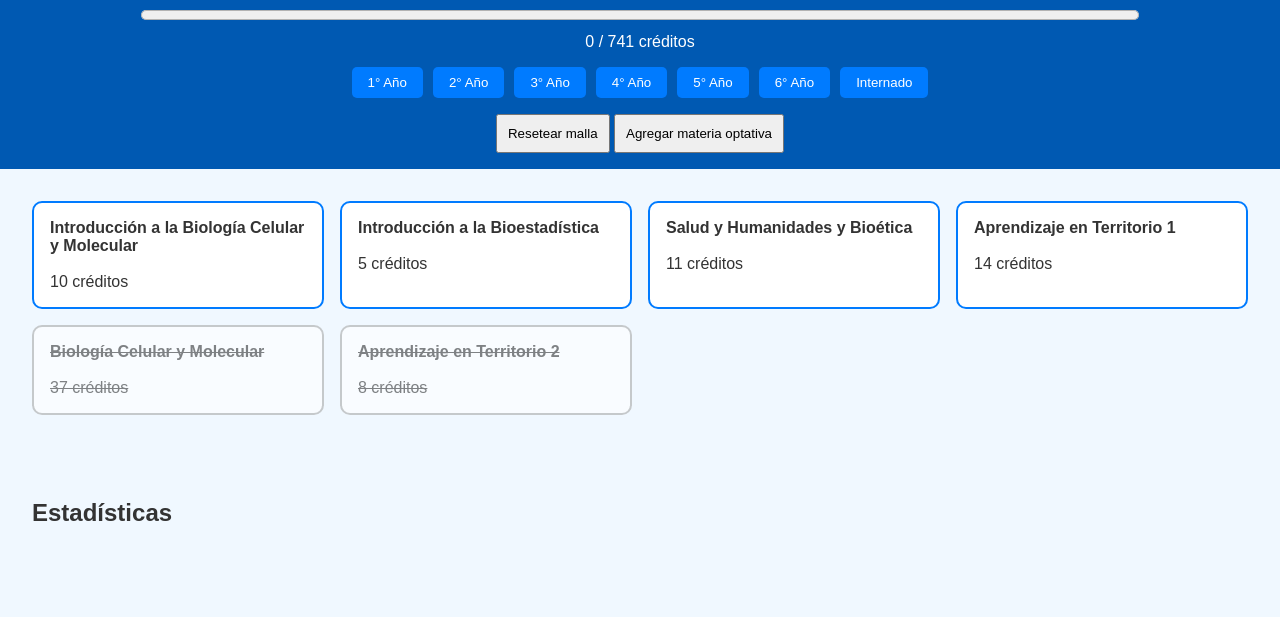
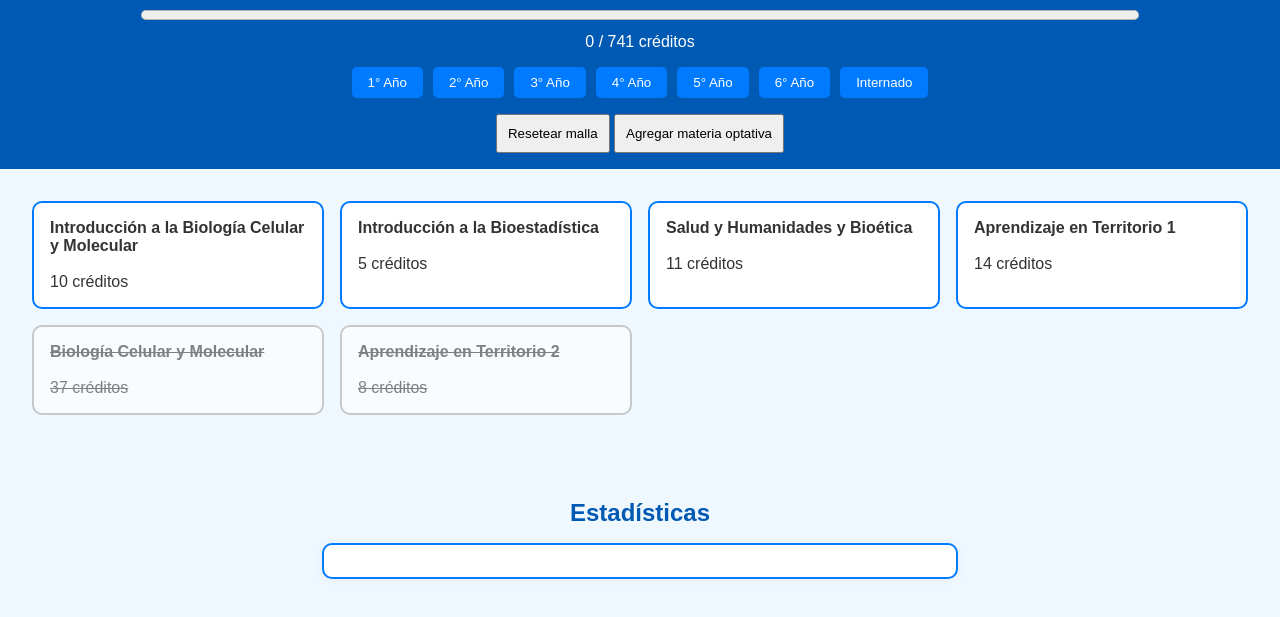
Before and after one commit to anaalvezc/malla-medicina-interactiva, a plain HTML site: page index.html in a window 1280 px wide. Shown: the part 103-720 px from the top of the page. Drawn offline with Linux system fonts and the light colour scheme.

Commit message:
Update style.css

```diff
--- a/style.css
+++ b/style.css
@@ -92,3 +92,21 @@ nav button:hover {
     align-items: center;
   }
 }
+#estadisticas h2 {
+  text-align: center;
+  color: #0059b2;
+  margin-bottom: 1rem;
+}
+
+#estadisticasContainer {
+  display: flex;
+  flex-direction: column;
+  gap: 0.5rem;
+  max-width: 600px;
+  margin: 0 auto;
+  background: #ffffff;
+  padding: 1rem;
+  border: 2px solid #007bff;
+  border-radius: 10px;
+  box-shadow: 0 0 10px rgba(0,0,0,0.05);
+}
```
